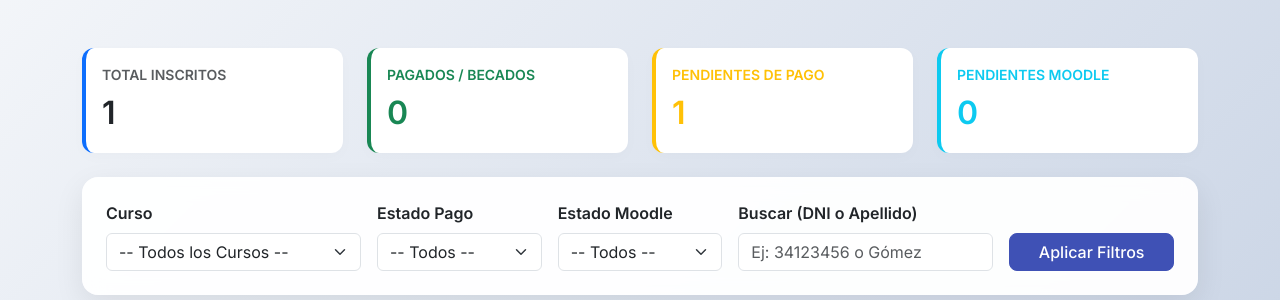
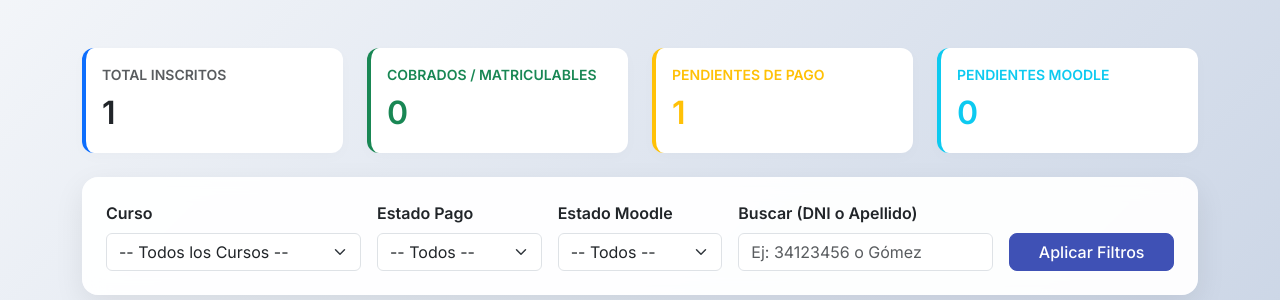
Before and after one commit to nicoriver/cursos, a Django app: page /academico/inscripciones/ in a window 1280 px wide. Shown: the part 97-397 px from the top of the page. Run offline with Django 5.2, Linux system fonts and the light colour scheme; a user stored in the database is signed in; tables that the repository leaves empty hold one stand-in row (values such as "Sample post").

Commit message:
Forma de pago parcial

```diff
--- a/academico/models.py
+++ b/academico/models.py
@@ -61,9 +61,12 @@ class TituloCursante(models.Model):
 
 
 class Inscripcion(models.Model):
+    ESTADOS_PAGO_MATRICULABLES = ['PAGADO', 'PARCIALMENTE_COBRADO', 'BECADO_EXENTO']
+
     ESTADO_PAGO_CHOICES = [
         ('PENDIENTE', 'Pendiente'),
         ('PAGADO', 'Pagado'),
+        ('PARCIALMENTE_COBRADO', 'Parcialmente Cobrado'),
         ('BECADO_EXENTO', 'Becado / Exento'),
     ]
 
--- a/academico/services/moodle_generator.py
+++ b/academico/services/moodle_generator.py
@@ -9,7 +9,7 @@ from academico.models import Curso, Inscripcion
 def generate_moodle_csv_response(curso_id):
     """
     Genera un archivo CSV compatible con Moodle para matricular cursantes.
-    Filtra por curso, estado_pago in ['PAGADO', 'BECADO_EXENTO'] y estado_moodle = 'NO_MATRICULADO'.
+    Filtra por curso, estado_pago matriculable y estado_moodle = 'NO_MATRICULADO'.
     Una vez generado, actualiza atomicamente el estado de moodle a 'MATRICULADO'.
     """
     curso = get_object_or_404(Curso, id=curso_id)
@@ -18,7 +18,7 @@ def generate_moodle_csv_response(curso_id):
     with transaction.atomic():
         inscripciones = Inscripcion.objects.select_for_update().filter(
             curso=curso,
-            estado_pago__in=['PAGADO', 'BECADO_EXENTO'],
+            estado_pago__in=Inscripcion.ESTADOS_PAGO_MATRICULABLES,
             estado_moodle='NO_MATRICULADO'
         )
 
--- a/academico/views.py
+++ b/academico/views.py
@@ -82,12 +82,12 @@ def lista_inscripciones(request):
         base_counts = base_counts.filter(curso_id=curso_id)
 
     total_count = base_counts.count()
-    pagados_count = base_counts.filter(estado_pago__in=['PAGADO', 'BECADO_EXENTO']).count()
+    pagados_count = base_counts.filter(estado_pago__in=Inscripcion.ESTADOS_PAGO_MATRICULABLES).count()
     pendientes_count = base_counts.filter(estado_pago='PENDIENTE').count()
 
-    # Ready for moodle: PAID or BECADO, and NOT matriculados yet
+    # Ready for moodle: paid, partially collected or becado, and not matriculated yet.
     listos_moodle_count = base_counts.filter(
-        estado_pago__in=['PAGADO', 'BECADO_EXENTO'],
+        estado_pago__in=Inscripcion.ESTADOS_PAGO_MATRICULABLES,
         estado_moodle='NO_MATRICULADO'
     ).count()
 
@@ -117,7 +117,7 @@ def marcar_pago(request, inscripcion_id):
         nuevo_estado = request.POST.get('estado_pago', 'PAGADO')
         inscripcion.estado_pago = nuevo_estado
 
-        if nuevo_estado == 'PAGADO':
+        if nuevo_estado in Inscripcion.ESTADOS_PAGO_MATRICULABLES:
             inscripcion.fecha_pago = timezone.now().date()
         else:
             inscripcion.fecha_pago = None
@@ -419,7 +419,7 @@ def dashboard_principal(request):
     total_cursantes = Cursante.objects.count()
 
     # Payments counts
-    total_pagados = Inscripcion.objects.filter(estado_pago__in=['PAGADO', 'BECADO_EXENTO']).count()
+    total_pagados = Inscripcion.objects.filter(estado_pago__in=Inscripcion.ESTADOS_PAGO_MATRICULABLES).count()
     total_pendientes = Inscripcion.objects.filter(estado_pago='PENDIENTE').count()
 
     # Moodle counts
@@ -437,7 +437,7 @@ def dashboard_principal(request):
         inscs = Inscripcion.objects.filter(curso=curso)
         total_insc = inscs.count()
 
-        pagados = inscs.filter(estado_pago__in=['PAGADO', 'BECADO_EXENTO']).count()
+        pagados = inscs.filter(estado_pago__in=Inscripcion.ESTADOS_PAGO_MATRICULABLES).count()
         matriculados = inscs.filter(estado_moodle='MATRICULADO').count()
         aprobados = inscs.filter(estado_academico='APROBADO').count()
         desaprobados = inscs.filter(estado_academico='DESAPROBADO').count()
--- a/templates/academico/acta_calificaciones.html
+++ b/templates/academico/acta_calificaciones.html
@@ -145,6 +145,8 @@
                                     <td>
                                         {% if insc.estado_pago == 'PAGADO' %}
                                             <span class="badge bg-success">PAGADO</span>
+                                        {% elif insc.estado_pago == 'PARCIALMENTE_COBRADO' %}
+                                            <span class="badge bg-warning text-dark">PARCIALMENTE COBRADO</span>
                                         {% elif insc.estado_pago == 'BECADO_EXENTO' %}
                                             <span class="badge bg-info">BECADO</span>
                                         {% else %}
--- a/templates/academico/gestion_inscripciones.html
+++ b/templates/academico/gestion_inscripciones.html
@@ -65,6 +65,7 @@
         }
         .badge-pendiente { background-color: #f1c40f; color: #fff; }
         .badge-pagado { background-color: #2ecc71; color: #fff; }
+        .badge-parcial { background-color: #e67e22; color: #fff; }
         .badge-becado { background-color: #3498db; color: #fff; }
         .badge-no-matriculado { background-color: #95a5a6; color: #fff; }
         .badge-matriculado { background-color: #27ae60; color: #fff; }
@@ -131,7 +132,7 @@
             </div>
             <div class="col-md-3 col-sm-6">
                 <div class="card stat-card p-3 border-start border-success border-4">
-                    <div class="text-success fw-bold small text-uppercase">Pagados / Becados</div>
+                    <div class="text-success fw-bold small text-uppercase">Cobrados / Matriculables</div>
                     <div class="fs-2 fw-bold text-success mt-1">{{ pagados_count }}</div>
                 </div>
             </div>
@@ -176,6 +177,7 @@
                         <option value="">-- Todos --</option>
                         <option value="PENDIENTE" {% if estado_pago == 'PENDIENTE' %}selected{% endif %}>Pendiente</option>
                         <option value="PAGADO" {% if estado_pago == 'PAGADO' %}selected{% endif %}>Pagado</option>
+                        <option value="PARCIALMENTE_COBRADO" {% if estado_pago == 'PARCIALMENTE_COBRADO' %}selected{% endif %}>Parcialmente Cobrado</option>
                         <option value="BECADO_EXENTO" {% if estado_pago == 'BECADO_EXENTO' %}selected{% endif %}>Becado / Exento</option>
                     </select>
                 </div>
@@ -256,6 +258,11 @@
                                         {% endif %}
                                     {% elif insc.estado_pago == 'BECADO_EXENTO' %}
                                         <span class="badge badge-becado">BECADO / EXENTO</span>
+                                    {% elif insc.estado_pago == 'PARCIALMENTE_COBRADO' %}
+                                        <span class="badge badge-parcial">PARCIALMENTE COBRADO</span>
+                                        {% if insc.comprobante_pago %}
+                                            <a href="{{ insc.comprobante_pago.url }}" target="_blank" class="d-block small text-accent mt-1">Ver Comprobante</a>
+                                        {% endif %}
                                     {% else %}
                                         <span class="badge badge-pendiente">PENDIENTE</span>
                                     {% endif %}
@@ -323,6 +330,7 @@
                             <select class="form-select" name="estado_pago" id="id_estado_pago" required>
                                 <option value="PENDIENTE">Pendiente</option>
                                 <option value="PAGADO">Pagado</option>
+                                <option value="PARCIALMENTE_COBRADO">Parcialmente Cobrado</option>
                                 <option value="BECADO_EXENTO">Becado / Exento</option>
                             </select>
                         </div>
@@ -508,6 +516,7 @@
                             pagoSpan.textContent = data.estado_pago_display;
                             pagoSpan.className = "badge";
                             if (data.estado_pago === 'PAGADO') pagoSpan.classList.add('badge-pagado');
+                            else if (data.estado_pago === 'PARCIALMENTE_COBRADO') pagoSpan.classList.add('badge-parcial');
                             else if (data.estado_pago === 'BECADO_EXENTO') pagoSpan.classList.add('badge-becado');
                             else pagoSpan.classList.add('badge-pendiente');
 
```
Also changed, not shown: academico/migrations/0003_alter_inscripcion_estado_pago.py (added).
